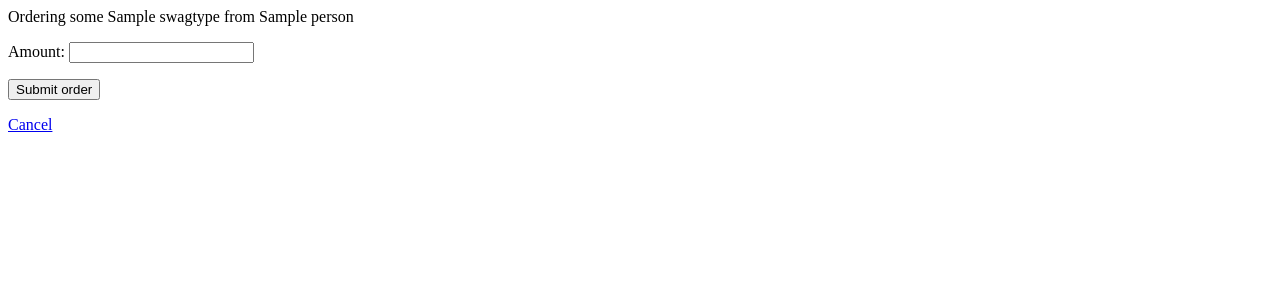
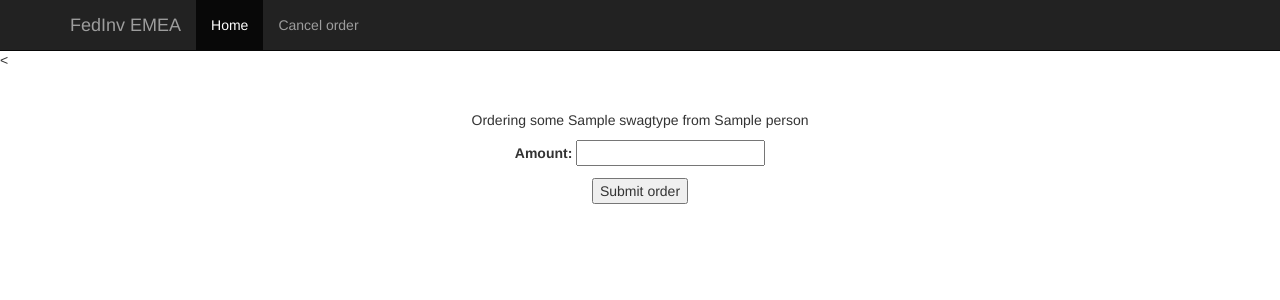
Before and after one commit to fedorahungary/fedinv, a Django app: a page that uses fedinv/fedinv/templates/swag/order.html in a window 1280 px wide. Shown: the top 300 px of the page. Run offline with Django 3.2, Linux system fonts and the light colour scheme; tables that the repository leaves empty hold one stand-in row (values such as "Sample post"); some libraries are stand-ins or nearby versions.

Commit message:
order: add template
Signed-off-by: Levente Kurusa <levex@linux.com>

```diff
--- a/fedinv/fedinv/templates/swag/order.html
+++ b/fedinv/fedinv/templates/swag/order.html
@@ -1,8 +1,43 @@
-<html>
+<{% load staticfiles %}
+<!DOCTYPE html>
+<html lang="en">
   <head>
+    <meta charset="utf-8">
+    <meta http-equiv="X-UA-Compatible" content="IE=edge">
+    <meta name="viewport" content="width=device-width, initial-scale=1">
+    <meta name="description" content="">
+    <meta name="author" content="">
+    <link rel="icon" href="../../favicon.ico">
+
     <title>Fedora Inventory {{ region }}</title>
+    <link rel="stylesheet" href="https://maxcdn.bootstrapcdn.com/bootstrap/3.3.2/css/bootstrap.min.css">
+    <link href="{% static "css/fedinv-theme.css" %}" rel="stylesheet">
   </head>
+
   <body>
+
+    <nav class="navbar navbar-inverse navbar-fixed-top" role="navigation">
+      <div class="container">
+        <div class="navbar-header">
+          <button type="button" class="navbar-toggle collapsed" data-toggle="collapse" data-target="#navbar" aria-expanded="false" aria-controls="navbar">
+            <span class="sr-only">Toggle navigation</span>
+            <span class="icon-bar"></span>
+            <span class="icon-bar"></span>
+            <span class="icon-bar"></span>
+          </button>
+          <a class="navbar-brand" href="#">FedInv {{region}}</a>
+        </div>
+        <div id="navbar" class="collapse navbar-collapse">
+          <ul class="nav navbar-nav">
+            <li class="active"><a href="#">Home</a></li>
+            <li><a href="javascript:history.back()">Cancel order</a></li>
+          </ul>
+        </div>
+      </div>
+    </nav>
+
+    <div class="container">
+        <div class="starter-template">
  		<p>Ordering some {{ swag.name }} from {{ person.name }}</p>
 
 		<form action="./confirm" method="post" id='input_form'>
@@ -11,6 +46,10 @@
 			<input type='submit' value='Submit order' />
 		</form>
 
-<a href="javascript:history.back()">Cancel</a><br />
+	</div>
+	</div>
+<script src="https://ajax.googleapis.com/ajax/libs/jquery/2.1.3/jquery.min.js"></script>
+<script src="https://maxcdn.bootstrapcdn.com/bootstrap/3.3.2/js/bootstrap.min.js"></script>
+
 </body>
 </html>
```
Lines whose indentation alone changed are shown as unchanged.
